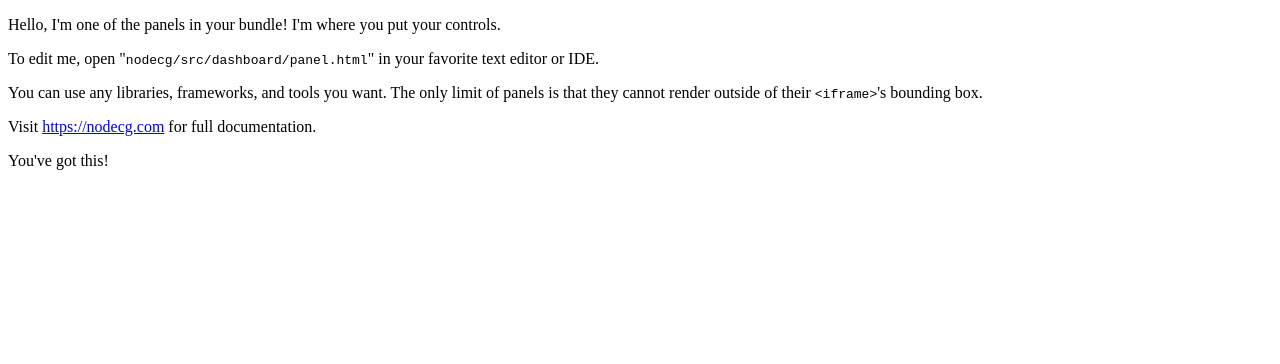
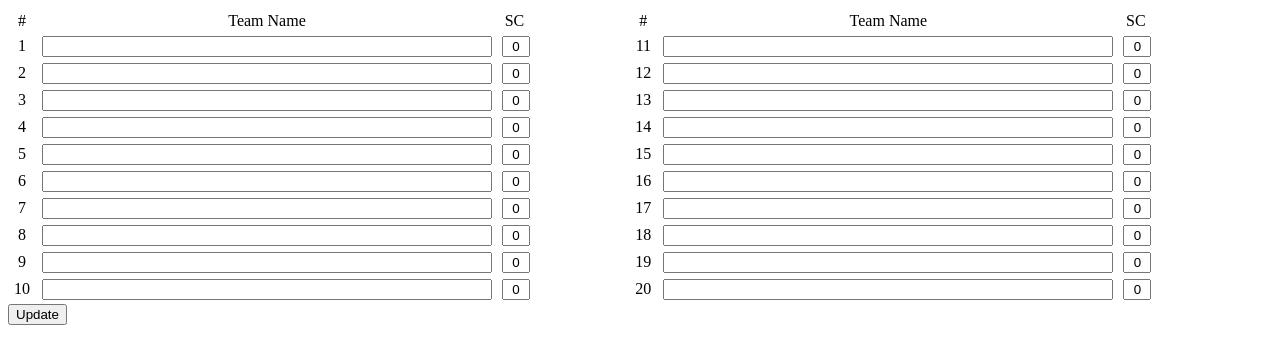
Before and after one commit to pzhang87/apex-leaderboard, a website: page src/dashboard/panel.html in a window 1280 px wide. Drawn offline with Linux system fonts and the light colour scheme.

Commit message:
create persistent dashboard

```diff
--- a/src/dashboard/panel.html
+++ b/src/dashboard/panel.html
@@ -6,32 +6,214 @@
 		.monospace {
 			font-family: monospace;
 		}
+
+    .row > div {
+      display: inline-flex;
+      justify-content: space-around;
+      text-align: center;
+      padding: 1px;
+      margin: 2px;
+    }
+
+    .column {
+      width: 49%;
+      float: left;
+      border: 1px solid white;
+    }
+
+    .number {
+      width: 20px;
+      text-align: center;
+    }
+
+    .team_name {
+      width: 450px;
+    }
+
+    .team_name > input {
+      width: 100%;
+    }
+
+    .score {
+      width: 25px;
+    }
+
+    .score > input {
+      max-width: 20px;
+      text-align: center;
+    }
 	</style>
 </head>
 <body>
-	<p>
-		Hello, I'm one of the panels in your bundle!
-		I'm where you put your controls.
-	</p>
+  <div class="column">
+    <div class="row">
+      <div class="number">#</div>
+      <div class="team_name">Team Name</div>
+      <div class="score">SC</div>
+    </div>
+    <div class="row item">
+      <div class="number">1</div>
+      <div class="team_name"><input type="text" id="team1" value=""></div>
+      <div class="score"><input type="text" id="score1" value="0"></div>
+    </div>
 
-	<p>To edit me, open "<span id="path" class="monospace"></span>" in your favorite text editor or IDE.</p>
+    <div class="row item">
+      <div class="number">2</div>
+      <div class="team_name"><input type="text" id="team2" value="" ></div>
+      <div class="score"><input type="text" id="score2" value="0" ></div>
+    </div>
 
-	<p>
-		You can use any libraries, frameworks, and tools you want.
-		The only limit of panels is that they cannot render outside of their
-		<span class="monospace">&lt;iframe&gt;</span>'s bounding box.
-	</p>
+    <div class="row item">
+      <div class="number">3</div>
+      <div class="team_name"><input type="text" id="team3" value="" ></div>
+      <div class="score"><input type="text" id="score3" value="0" ></div>
+    </div>
 
-	<p>Visit <a href="https://nodecg.com" target="_blank" rel="noopener">https://nodecg.com</a> for full documentation.</p>
+    <div class="row item">
+      <div class="number">4</div>
+      <div class="team_name"><input type="text" id="team4" value="" ></div>
+      <div class="score"><input type="text" id="score4" value="0" ></div>
+    </div>
 
-	<p>You've got this!</p>
+    <div class="row item">
+      <div class="number">5</div>
+      <div class="team_name"><input type="text" id="team5" value="" ></div>
+      <div class="score"><input type="text" id="score5" value="0" ></div>
+    </div>
+
+    <div class="row item">
+      <div class="number">6</div>
+      <div class="team_name"><input type="text" id="team6" value="" ></div>
+      <div class="score"><input type="text" id="score6" value="0" ></div>
+    </div>
+
+    <div class="row item">
+      <div class="number">7</div>
+      <div class="team_name"><input type="text" id="team7" value=""></div>
+      <div class="score"><input type="text" id="score7" value="0" ></div>
+    </div>
+
+    <div class="row item">
+      <div class="number">8</div>
+      <div class="team_name"><input type="text" id="team8" value="" ></div>
+      <div class="score"><input type="text" id="score8" value="0" ></div>
+    </div>
+
+    <div class="row item">
+      <div class="number">9</div>
+      <div class="team_name"><input type="text" id="team9" value="" ></div>
+      <div class="score"><input type="text" id="score9" value="0" ></div>
+    </div>
+
+    <div class="row item">
+      <div class="number">10</div>
+      <div class="team_name"><input type="text" id="team10" value="" ></div>
+      <div class="score"><input type="text" id="score10" value="0" ></div>
+    </div>
+  </div>
+
+  <div class="column">
+    <div class="row">
+      <div class="number">#</div>
+      <div class="team_name">Team Name</div>
+      <div class="score">SC</div>
+    </div>
+
+    <div class="row item">
+      <div class="number">11</div>
+      <div class="team_name"><input type="text" id="team11" value="" ></div>
+      <div class="score"><input type="text" id="score11" value="0" ></div>
+    </div>
+
+    <div class="row item">
+      <div class="number">12</div>
+      <div class="team_name"><input type="text" id="team12" value="" ></div>
+      <div class="score"><input type="text" id="score12" value="0" ></div>
+    </div>
+
+    <div class="row item">
+      <div class="number">13</div>
+      <div class="team_name"><input type="text" id="team13" value="" ></div>
+      <div class="score"><input type="text" id="score13" value="0" ></div>
+    </div>
+
+    <div class="row item">
+      <div class="number">14</div>
+      <div class="team_name"><input type="text" id="team14" value="" ></div>
+      <div class="score"><input type="text" id="score14" value="0" ></div>
+    </div>
+
+    <div class="row item">
+      <div class="number">15</div>
+      <div class="team_name"><input type="text" id="team11" value="" ></div>
+      <div class="score"><input type="text" id="score15" value="0" ></div>
+    </div>
+
+    <div class="row item">
+      <div class="number">16</div>
+      <div class="team_name"><input type="text" id="team16" value="" ></div>
+      <div class="score"><input type="text" id="score16" value="0" ></div>
+    </div>
+
+    <div class="row item">
+      <div class="number">17</div>
+      <div class="team_name"><input type="text" id="team17" value="" ></div>
+      <div class="score"><input type="text" id="score17" value="0" ></div>
+    </div>
+
+    <div class="row item">
+      <div class="number">18</div>
+      <div class="team_name"><input type="text" id="team18" value="" ></div>
+      <div class="score"><input type="text" id="score18" value="0" ></div>
+    </div>
+
+    <div class="row item">
+      <div class="number">19</div>
+      <div class="team_name"><input type="text" id="team19" value="" ></div>
+      <div class="score"><input type="text" id="score19" value="0" ></div>
+    </div>
+
+    <div class="row item">
+      <div class="number">20</div>
+      <div class="team_name"><input type="text" id="team20" value="" ></div>
+      <div class="score"><input type="text" id="score20" value="0" ></div>
+    </div>
+  </div>
+
+  <button id="update" onclick="update()">Update</button>
 
 	<script>
-		document.getElementById('path').textContent = `nodecg${window.location.pathname}`;
+  document.addEventListener("DOMContentLoaded", () => {
 
-		// You can access the NodeCG api anytime from the `window.nodecg` object
-		// Or just `nodecg` for short. Like this!:
-		nodecg.log.info('Here\'s an example of using NodeCG\'s logging API!');
+  let listReplicant = nodecg.Replicant('listReplicant');
+
+  function update(){
+    event.preventDefault();
+    let items = Array.from(document.getElementsByClassName('item'))
+    let arr = items.map( (item) => {
+      return {
+        number: parseInt(item.children[0].innerText),
+        teamName: item.children[1].children[0].value,
+        score: item.children[2].children[0].value
+      }
+    })
+    listReplicant.value = arr;
+    console.log(listReplicant.value);
+  }
+
+  document.getElementById("update").addEventListener("click", update);
+
+  listReplicant.on('change', (newVal, oldVal) => {
+    let items = document.getElementsByClassName('item');
+    console.log(listReplicant.value)
+    for (i=0; i < 20; i++) {
+      items[i].children[1].children[0].value = listReplicant.value[i].teamName
+      items[i].children[2].children[0].value = listReplicant.value[i].score
+    }
+  })
+
+  })
+
 	</script>
 </body>
 </html>
```
